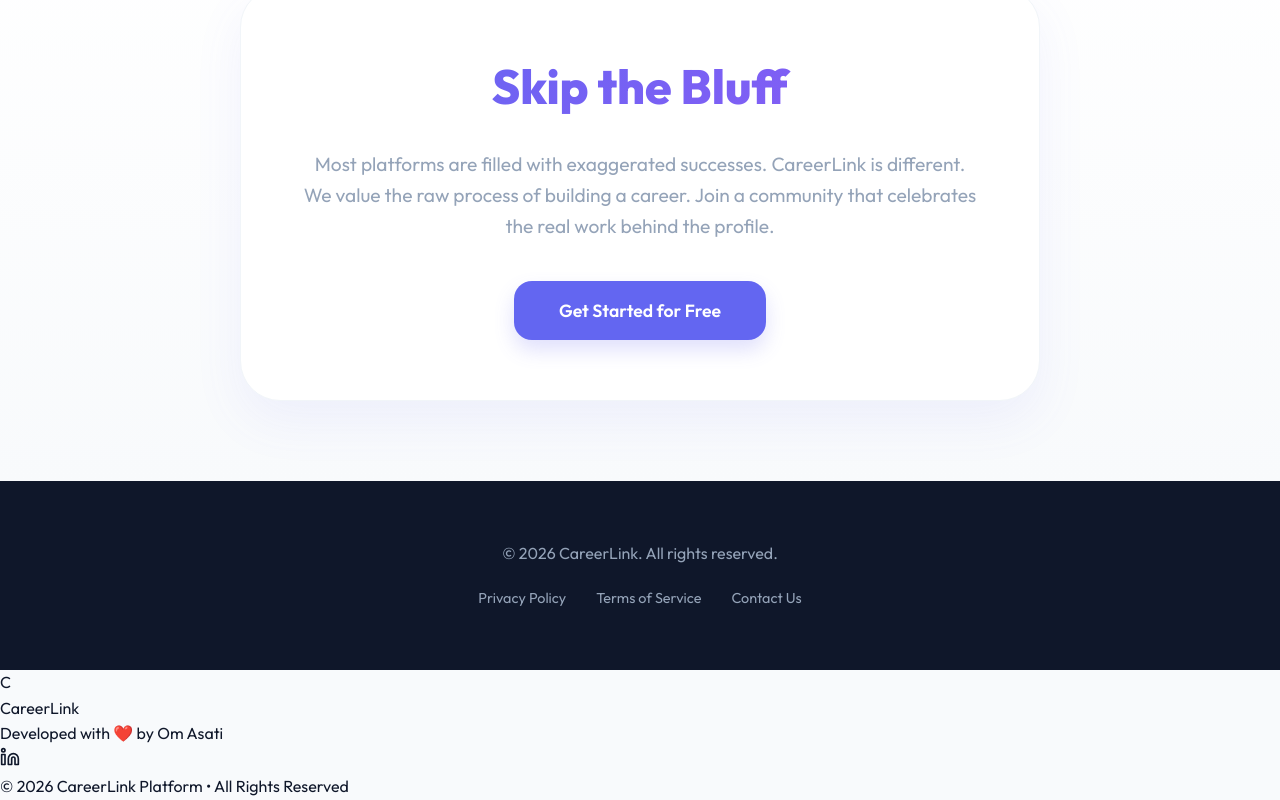
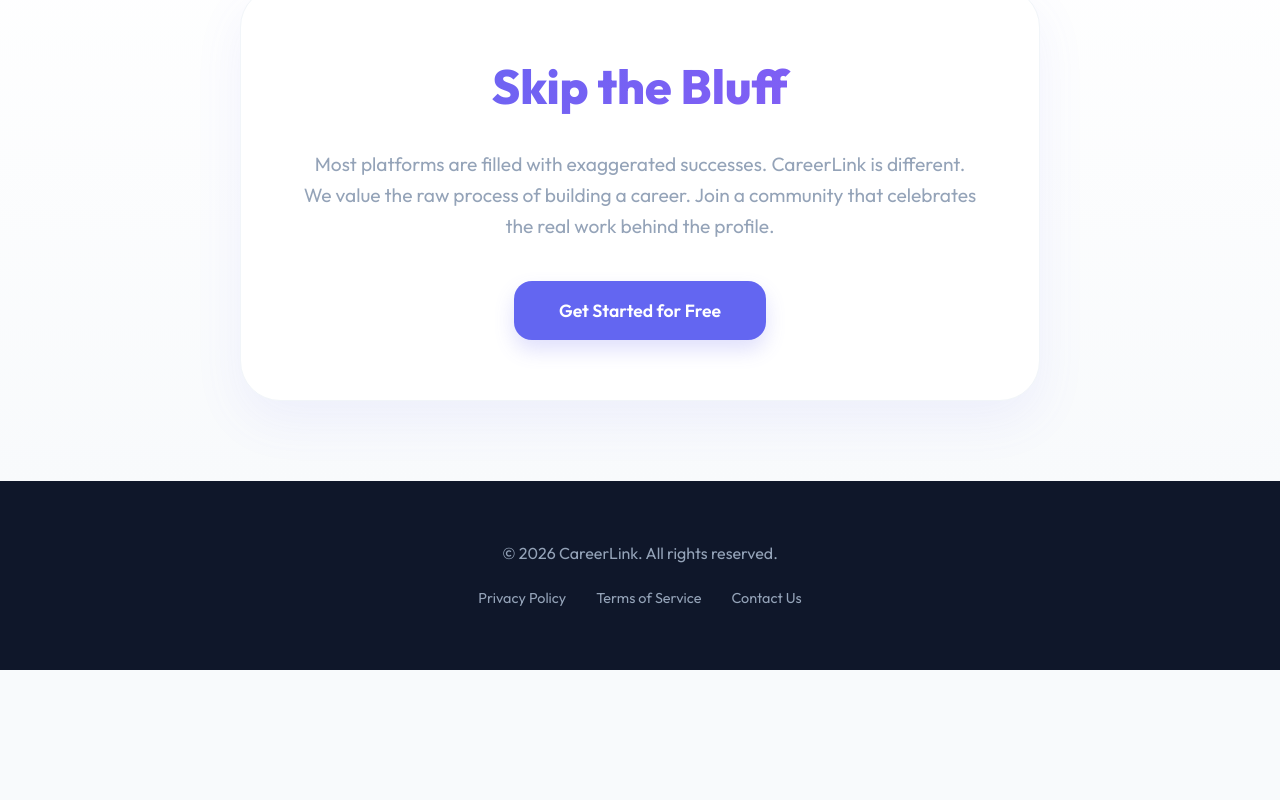
Before and after one commit to omasati2906/CarrierLink, a Next.js app in the folder frontend/: page / in a window 1280 px wide. Shown: the part 1533-2333 px from the top of the page. After the commit the page ends 2203 px from the top, so only its background shows below. Built offline with nearby package versions, Linux system fonts and the light colour scheme; no server answers; sample sign-in values are in the browser's storage.

Commit message:
Final: Removed footer and restored original layout

```diff
--- a/frontend/src/layout/UserLayout/index.jsx
+++ b/frontend/src/layout/UserLayout/index.jsx
@@ -38,69 +38,11 @@ export default function UserLayout({ children }) {
     }, [router.pathname, isLoginPage]);
 
     return (
-            <div className="flex flex-col min-h-screen bg-[#F8FAFC]">
+            <div className="flex flex-col min-h-screen">
               {!isLoginPage && <NavbarComponent/>}
               <main className="flex-grow">
                 {children}
               </main>
-              {!isLoginPage && (
-                <footer className="w-full py-10 mt-20 border-t border-indigo-100 bg-white/50 backdrop-blur-sm">
-                  <div className="container mx-auto px-4">
-                    <div className="flex flex-col items-center justify-center space-y-4">
-                      <div className="flex items-center space-x-2">
-                        <div className="w-8 h-8 rounded-lg bg-gradient-to-br from-indigo-500 to-purple-600 flex items-center justify-center text-white font-bold text-sm">
-                          C
-                        </div>
-                        <span className="text-xl font-extrabold bg-gradient-to-r from-indigo-600 to-purple-600 bg-clip-text text-transparent">
-                          CareerLink
-                        </span>
-                      </div>
-
-                      <p className="text-slate-500 text-sm font-medium">
-                        Developed with ❤️ by {" "}
-                        <a
-                          href="https://www.linkedin.com/in/om-asati-b8ab28325/"
-                          target="_blank"
-                          rel="noreferrer"
-                          className="text-indigo-600 hover:text-indigo-700 underline underline-offset-4 decoration-indigo-200 hover:decoration-indigo-600 transition-all"
-                        >
-                          Om Asati
-                        </a>
-                      </p>
-
-                      <div className="flex space-x-5 pt-2">
-                        <a
-                          href="https://www.linkedin.com/in/om-asati-b8ab28325/"
-                          target="_blank"
-                          rel="noreferrer"
-                          className="group p-2 rounded-full bg-indigo-50 hover:bg-indigo-600 transition-all duration-300 transform hover:-translate-y-1 shadow-sm"
-                        >
-                          <svg
-                             xmlns="http://www.w3.org/2000/svg"
-                             width="20"
-                             height="20"
-                             viewBox="0 0 24 24"
-                             fill="none"
-                             stroke="currentColor"
-                             strokeWidth="2"
-                             strokeLinecap="round"
-                             strokeLinejoin="round"
-                             className="text-indigo-600 group-hover:text-white transition-colors"
-                          >
-                             <path d="M16 8a6 6 0 0 1 6 6v7h-4v-7a2 2 0 0 0-2-2 2 2 0 0 0-2 2v7h-4v-7a6 6 0 0 1 6-6z" />
-                             <rect width="4" height="12" x="2" y="9" />
-                             <circle cx="4" cy="4" r="2" />
-                          </svg>
-                        </a>
-                      </div>
-
-                      <div className="text-slate-400 text-[10px] uppercase tracking-widest pt-4">
-                        © {new Date().getFullYear()} CareerLink Platform • All Rights Reserved
-                      </div>
-                    </div>
-                  </div>
-                </footer>
-              )}
           </div>
     );
 }
```
